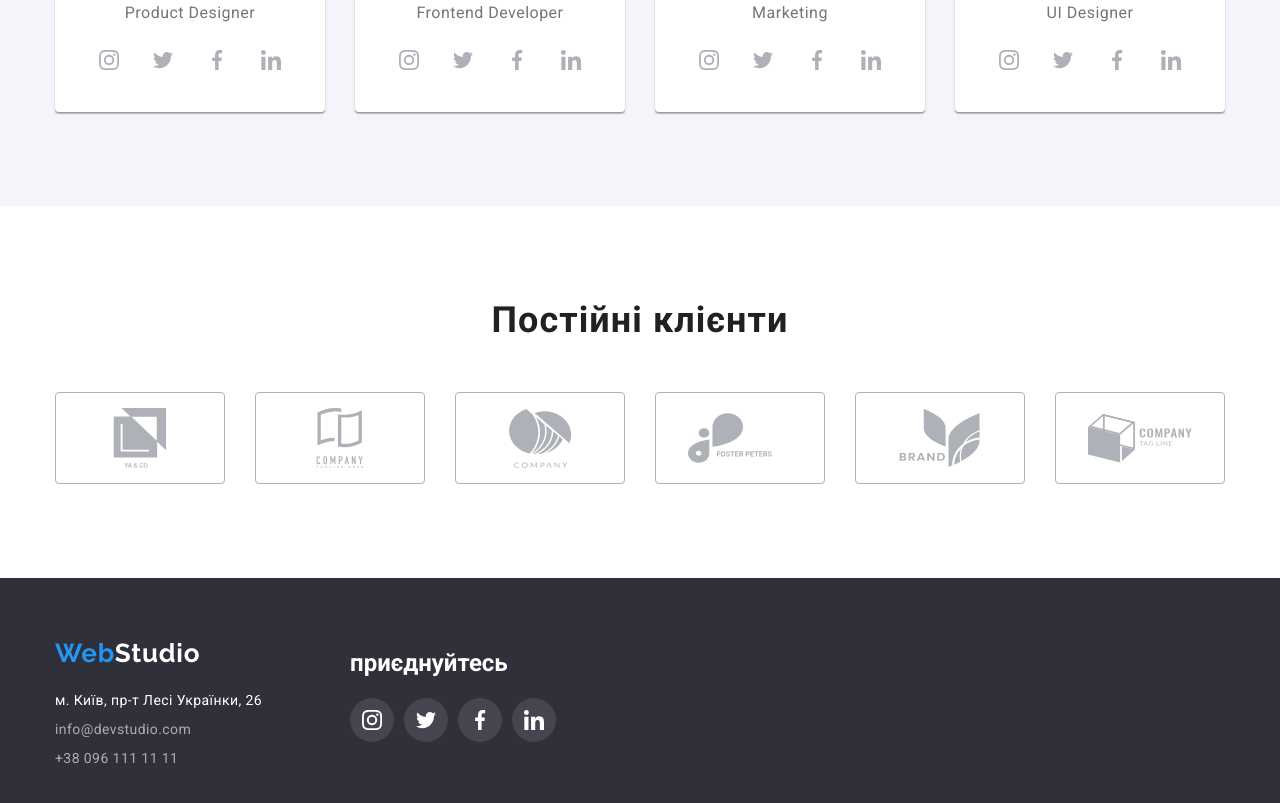
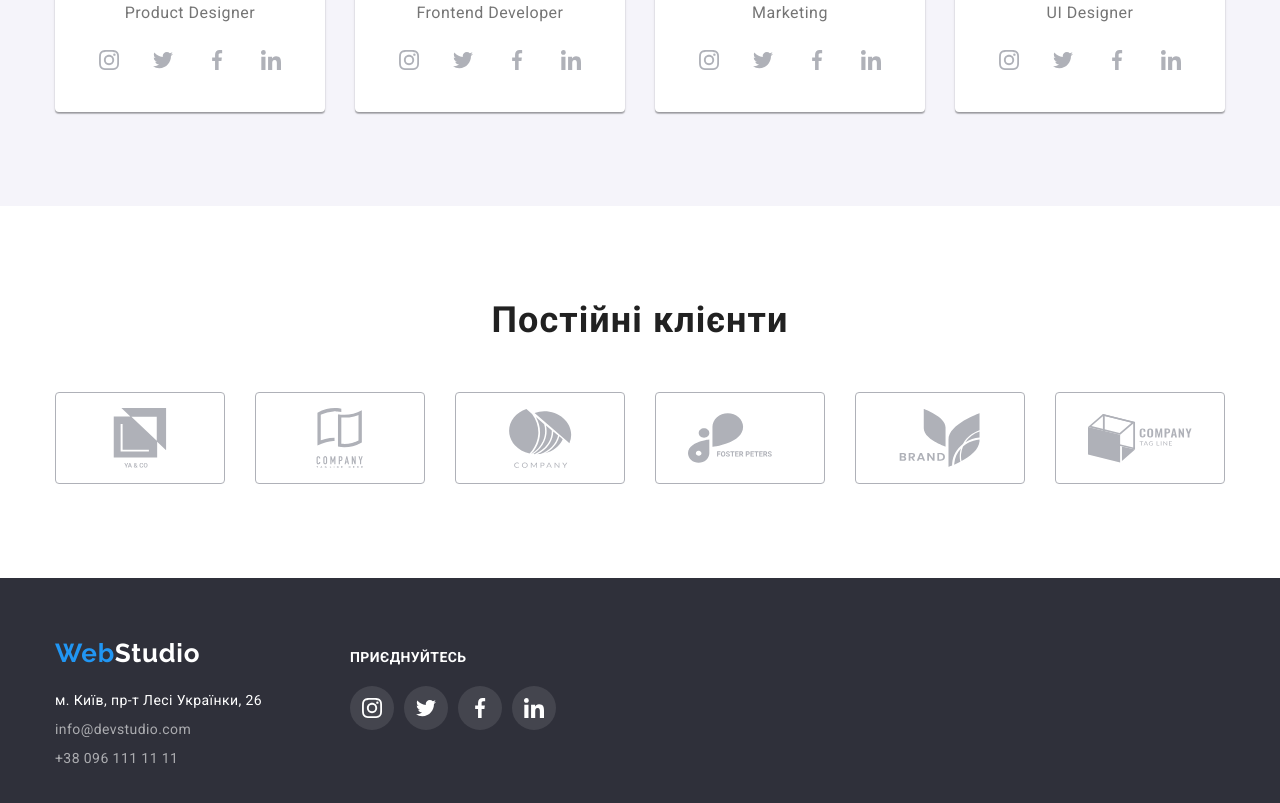
Before and after one commit to Serdiuk-Serhii/goit-markup-hw-04, a plain HTML site: page index.html in a window 1280 px wide. Shown: the part 2099-2902 px from the top of the page. Drawn offline with nearby package versions, Linux system fonts and the light colour scheme.

Commit message:
hw-04-finish

```diff
--- a/css/style.css
+++ b/css/style.css
@@ -457,6 +457,13 @@ img {
 .footer-social {
   margin-bottom: 20px;
   list-style-type: none;
+
+font-weight: 700;
+font-size: 14px;
+line-height: 1.14;
+letter-spacing: 0.03em;
+text-transform: uppercase;
+
   color: var(--main-white-color);
 }
 .social-box {
--- a/index.html
+++ b/index.html
@@ -334,7 +334,7 @@
               <a href="tel:+380961111111" class="link contact-link">+38 096 111 11 11</a>
       </div>
       <div class="social-box">
-        <h2 class="footer-social">приєднуйтесь</h2>
+        <p class="footer-social">приєднуйтесь</p>
         <div >
           <ul class="social-list">
                 <li class="social-item"><a class="social-link dark" target="_blank" rel="noopener nofollow noreferer" href="https://www.instagram.com
```
Also changed, not shown: portfolio.html (+1 -1 lines).
